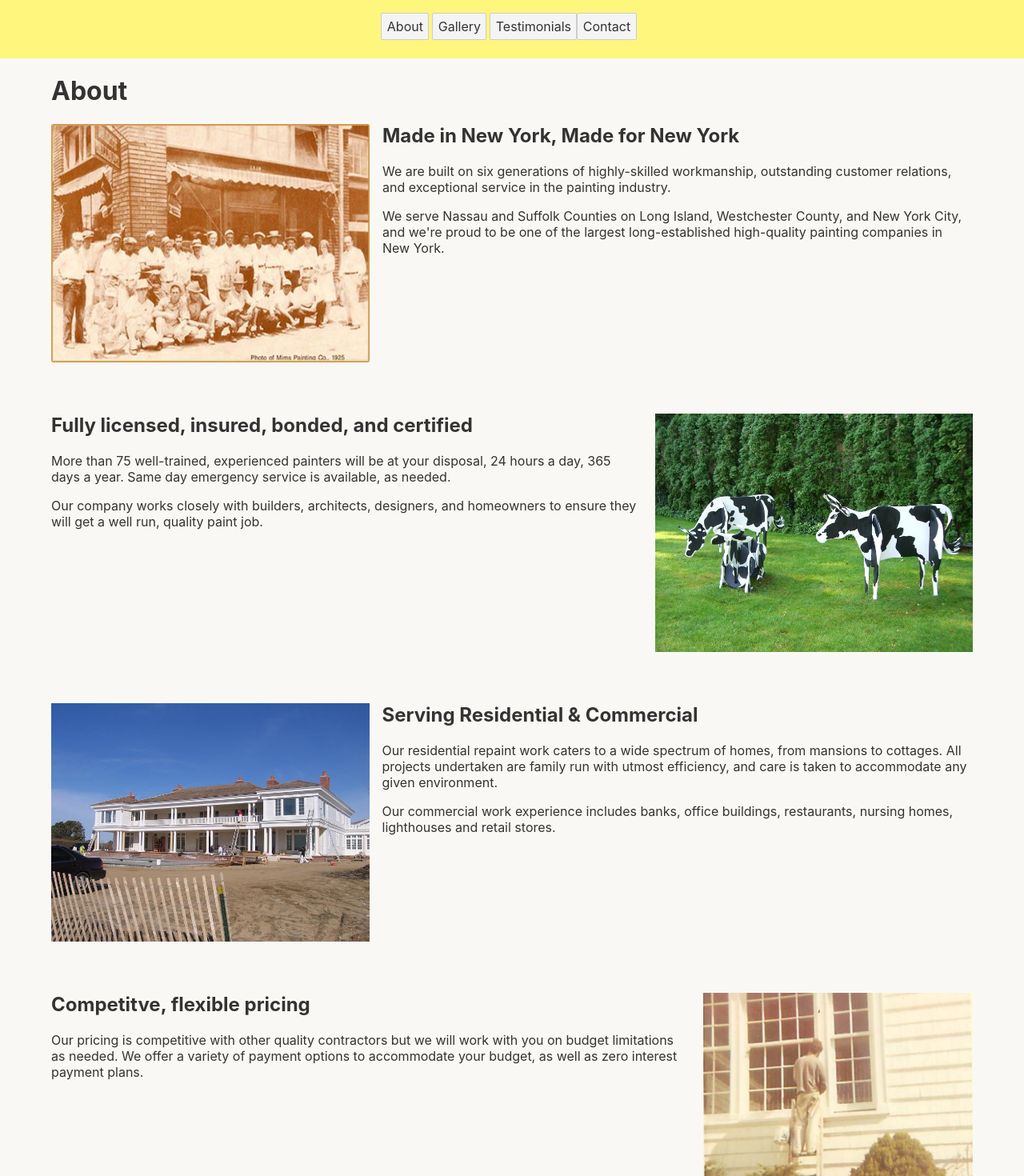
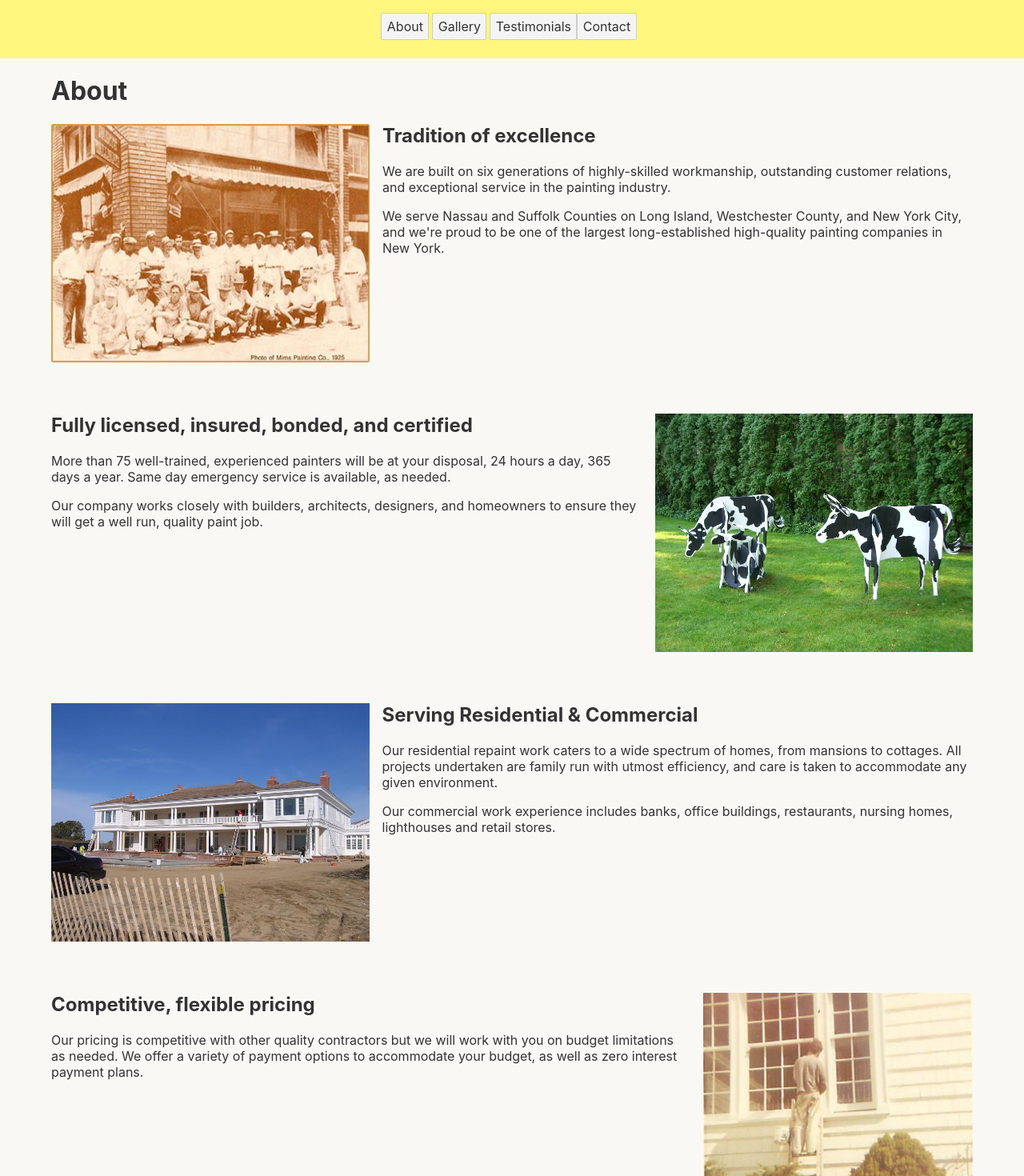
Before and after one commit to tsclay/mims2.0, a Svelte app: page / in a window 1280 px wide. Shown: the part 711-2181 px from the top of the page at 80% size. Built offline with nearby package versions, Linux system fonts and the light colour scheme.

Commit message:
renamed about-section to be about

```diff
--- a/src/components/About.svelte
+++ b/src/components/About.svelte
@@ -2,7 +2,7 @@
 </script>
 
 <style type="text/scss">
-  #about-section > div {
+  #about > div {
     margin-bottom: 4rem;
   }
   .about-containers {
@@ -34,12 +34,12 @@
   }
 </style>
 
-<div id="about-section">
+<div class="component" id="about">
   <h1>About</h1>
   <div class="about-containers pic-left-side">
     <img src="./assets/history.jpg" alt="Mims Painting, 1925" />
     <div class="about-text">
-      <h2>Made in New York, Made for New York</h2>
+      <h2>Tradition of excellence</h2>
       <p>
         We are built on six generations of highly-skilled workmanship,
         outstanding customer relations, and exceptional service in the painting
@@ -96,7 +96,7 @@
 
   <div class="about-containers pic-right-side">
     <div class="about-text">
-      <h2>Competitve, flexible pricing</h2>
+      <h2>Competitive, flexible pricing</h2>
       <p>
         Our pricing is competitive with other quality contractors but we will
         work with you on budget limitations as needed. We offer a variety of
```
